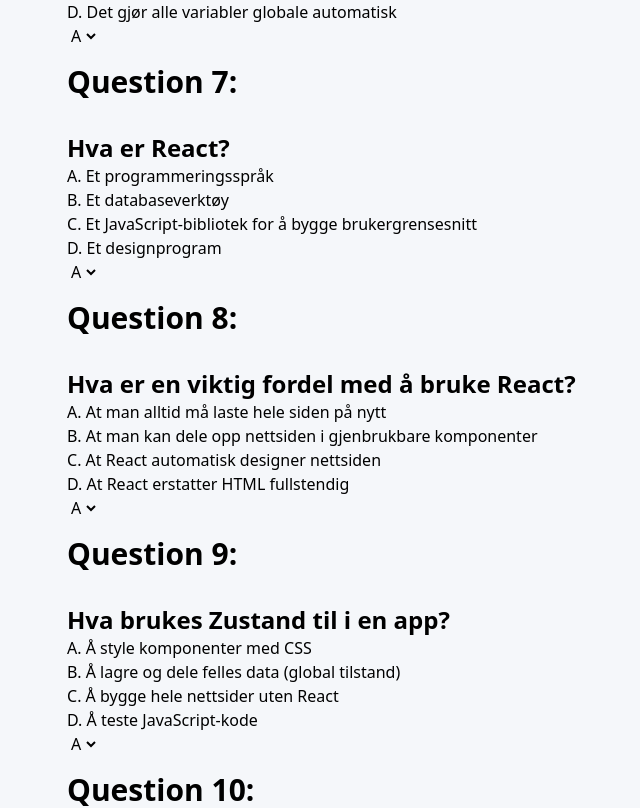
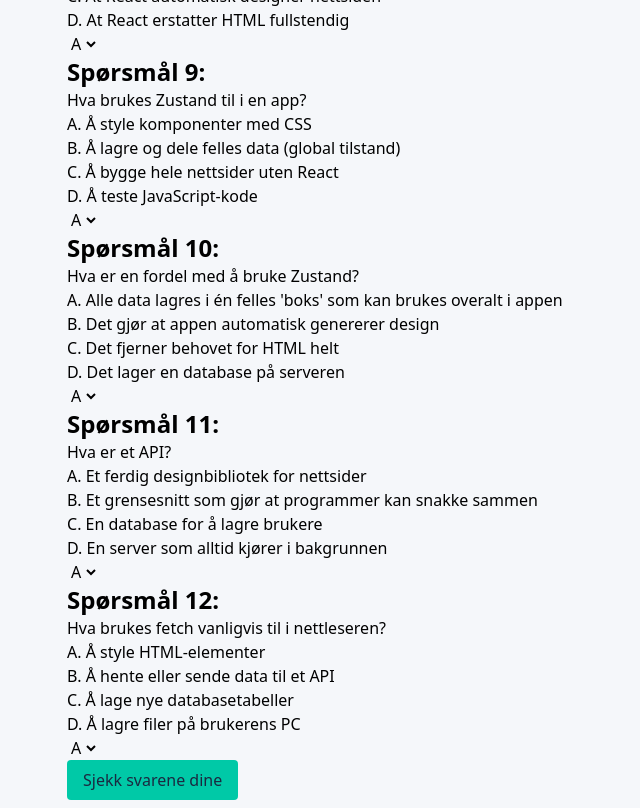
Before and after one commit to brolun/arbeidskrav02-emne06-ga, a Next.js app: page /oppgaver in a window 1280 px wide. Shown: the part 1580-2388 px from the top of the page, without its empty margins (93-733 px from the left). Built offline with nearby package versions, Linux system fonts and the light colour scheme.

Commit message:
update buttons and headings, and translate from English to Norwegian

```diff
--- a/app/oppgaver/components/MyResults.tsx
+++ b/app/oppgaver/components/MyResults.tsx
@@ -3,30 +3,29 @@
 
 type RetakeTestProps = {
   resetQuiz: () => void;
-}
+};
 
-
-export default function MyResults( { resetQuiz }: RetakeTestProps) {
+export default function MyResults({ resetQuiz }: RetakeTestProps) {
   const UserAnswers = useQuizStore((state) => state.UserAnswers);
   const myQuestions = useQuizStore((state) => state.myQuestions);
 
-    const correctAnswers = myQuestions.filter(question => {
+  const correctAnswers = myQuestions.filter((question) => {
     const userAnswer = UserAnswers[question.id];
     return userAnswer === question.correctAnswer;
   }).length;
 
   const percentage = Math.round((correctAnswers / myQuestions.length) * 100);
-    const passMessage = percentage >= 80 ?
-    `Du har svart ${percentage}% riktig, og har bestått kurset!` :
-    `Du har svart ${percentage}% riktig.`
+  const passMessage =
+    percentage >= 80
+      ? `Du har svart ${percentage}% riktig, og har bestått kurset!`
+      : `Du har svart ${percentage}% riktig, og derfor ikke bestått kurset. Prøv igjen!`;
 
   return (
     <div>
-    <h2>Your Results</h2>
+      <h3>Resultatet ditt</h3>
       <p>{passMessage}</p>
 
-
-    {myQuestions.map(question => {
+      {myQuestions.map((question) => {
         const UserAnswer = UserAnswers[question.id];
         //Dette bruker id fra UserAnswers og id fra questions array
         //til å matche id og svar.
@@ -35,23 +34,25 @@
 
         return (
           <div key={question.id}>
-                <h2>Question {question.id}:</h2>
-                <h3>{question.question}</h3>
+            <h3>Spørsmål {question.id}:</h3>
+            <h4>{question.question}</h4>
 
-                {question.options.map(option =>
+            {question.options.map((option) => (
               <article key={option.optionId}>
                 <ul>
-                            <li>{option.letter}. {option.answer}</li>
+                  <li>
+                    {option.letter}. {option.answer}
+                  </li>
                 </ul>
               </article>
-                )}
+            ))}
 
-                <p>Your answer: {UserAnswer}</p>
-                <p>{isCorrect ? "You answered correctly!" : "Wrong answer, try again"}</p>
+            <p>Svaret ditt: {UserAnswer}</p>
+            <p>{isCorrect ? "Du svarte riktig!" : "Feil svar, prøv igjen!"}</p>
           </div>
         );
       })}
       <RetakeTest resetQuiz={resetQuiz} />
     </div>
-)
+  );
 }
--- a/app/oppgaver/components/RetakeTest.tsx
+++ b/app/oppgaver/components/RetakeTest.tsx
@@ -1,13 +1,9 @@
+import { Button } from "@/app/components/Button";
 
 type RetakeTestProps = {
-    resetQuiz: () => void;
+  resetQuiz: () => void;
+};
+
+export default function RetakeTest({ resetQuiz }: RetakeTestProps) {
+  return <Button onClick={resetQuiz}>Prøv igjen</Button>;
 }
-
-
-export default function RetakeTest( { resetQuiz }: RetakeTestProps) {
-
-
-    return (
-        <button onClick={resetQuiz}>Take the test again</button>
-    )
-}
--- a/app/oppgaver/components/ShowQuiz.tsx
+++ b/app/oppgaver/components/ShowQuiz.tsx
@@ -1,45 +1,50 @@
-"use client"
+"use client";
 
-import  MyResults from "../components/MyResults";
+import { Button } from "@/app/components/Button";
+import MyResults from "../components/MyResults";
 import { useQuizStore } from "@/app/store/store";
 import { useState, useEffect } from "react";
 
 export default function ShowQuiz() {
-    const[isSubmitted, setIsSubmitted] = useState(false);
+  const [isSubmitted, setIsSubmitted] = useState(false);
   const [isClient, setIsClient] = useState(false);
   const myQuestions = useQuizStore((state) => state.myQuestions);
   const setAnswer = useQuizStore((state) => state.setAnswer);
-    const UserAnswers = useQuizStore((state) => state.UserAnswers)
+  const UserAnswers = useQuizStore((state) => state.UserAnswers);
 
-    function resetQuiz (){
+  function resetQuiz() {
     setIsSubmitted(false);
     useQuizStore.getState().clearAnswers();
-        window.scrollTo(0, 0)
-    };
+    window.scrollTo(0, 0);
+  }
 
   useEffect(() => {
     setIsClient(true);
-    }, [])
+  }, []);
 
-    if(!isClient) {
-        return <div>Loading...</div>;
+  if (!isClient) {
+    return <div>Vennligst vent ...</div>;
   }
 
-    return isSubmitted ? <MyResults resetQuiz={resetQuiz}/> : (
+  return isSubmitted ? (
+    <MyResults resetQuiz={resetQuiz} />
+  ) : (
     <main>
-            {
-            myQuestions.map(question => <article key={question.id}>
-                <h2>Question {question.id}:</h2>
-                <h3>{question.question}</h3>
+      {myQuestions.map((question) => (
+        <article key={question.id}>
+          <h3>Spørsmål {question.id}:</h3>
+          <h4>{question.question}</h4>
 
-                        {question.options.map(option =>
+          {question.options.map((option) => (
             <ul key={option.optionId}>
-                        <li>{option.letter}. {option.answer}</li>
+              <li>
+                {option.letter}. {option.answer}
+              </li>
             </ul>
-                    )}
+          ))}
 
           <select
-                    value={UserAnswers[question.id] || '' }
+            value={UserAnswers[question.id] || ""}
             //(evt) lager en funkjson som tar imot eventet
             onChange={(evt) => setAnswer(question.id, evt.target.value)}
           >
@@ -49,12 +54,15 @@
             <option value="D">D</option>
           </select>
         </article>
-            )}
-            <button type="submit" onClick={() => {
+      ))}
+      <Button
+        onClick={() => {
           setIsSubmitted(true);
           window.scrollTo(0, 0);
         }}
-                >Submit your answers here!</button>
+      >
+        Sjekk svarene dine
+      </Button>
     </main>
-    )
+  );
 }
--- a/app/oppgaver/layout.tsx
+++ b/app/oppgaver/layout.tsx
@@ -6,7 +6,7 @@
 export default function Layout({ children }: { children: ReactNode }) {
   return (
     <SidebarLayout
-      heading="Quiz"
+      heading="Oppgaver"
       links={oppgaverLinks}
       basePath="/oppgaver"
     >
--- a/app/oppgaver/page.tsx
+++ b/app/oppgaver/page.tsx
@@ -1,16 +1,15 @@
 import ShowQuiz from "./components/ShowQuiz";
 
-
 export const metadata = {
-  title: "The Wizard of Web | Quiz",
+  title: "The Wizard of Web | Oppgaver",
 };
 
 export default function Quiz() {
   return (
     <main>
       <form>
-      <ShowQuiz/>
+        <ShowQuiz />
       </form>
-     </main>
+    </main>
   );
 }
```
Lines whose indentation alone changed are shown as unchanged.
